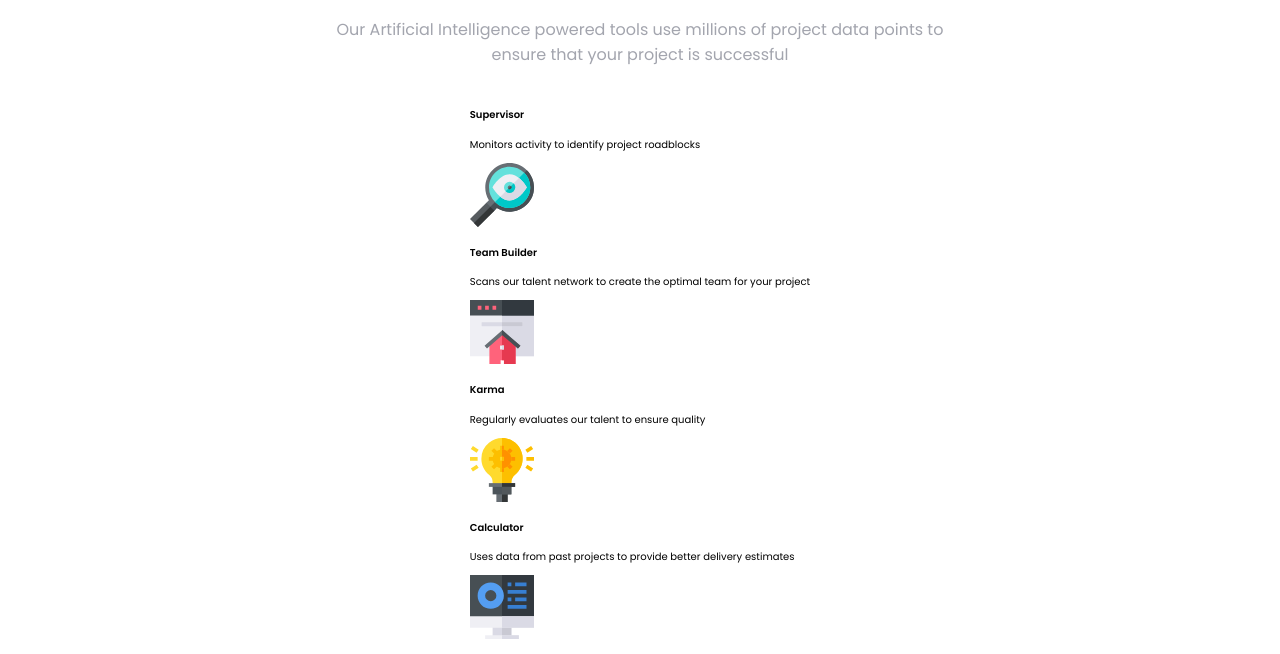
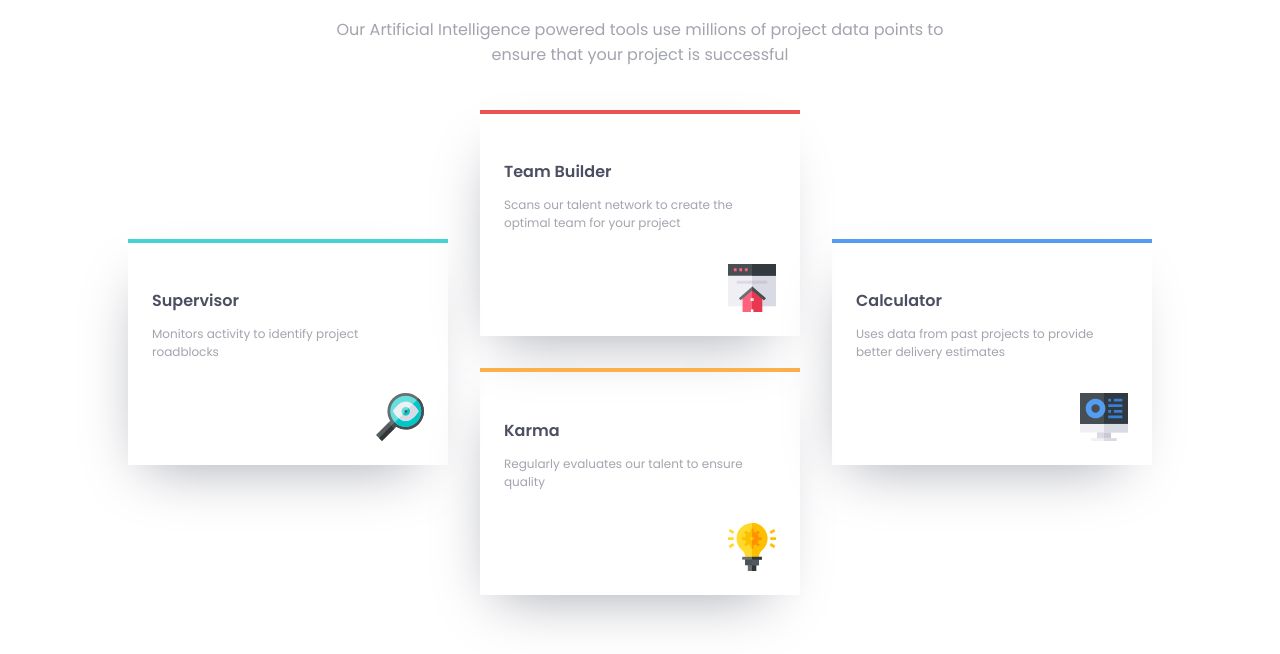
Before and after one commit to Gabriela-hub-89/four-card-feature-section-master, a plain HTML site: page index.html in a window 1280 px wide. Shown: the part 146-800 px from the top of the page. Drawn offline with Linux system fonts and the light colour scheme.

Commit message:
add styles to the cards

```diff
--- a/style.css
+++ b/style.css
@@ -43,3 +43,75 @@ h2{
     color: hsl(229, 6%, 66%);
     font-size: 2vh;
 }
+.cards{
+    display: grid;
+    grid-template-columns: 1fr 1fr 1fr;
+    grid-template-rows: 1fr 1fr 1fr 1fr;
+}
+.card-supervisor{
+    grid-column-start: 1;
+    grid-column-end: 2;
+    grid-row-start: 2;
+    grid-row-end: 4;
+    border-top-color: hsl(180, 62%, 55%);
+    border-top-width: 0.5vh;
+    border-top-style: solid;
+}
+.card-team{
+    grid-column-start: 2;
+    grid-column-end: 3;
+    grid-row-start: 1;
+    grid-row-end: 3;
+    border-top-color: hsl(0, 78%, 62%);
+    border-top-width: 0.5vh;
+    border-top-style: solid;
+}
+.card-calculator{
+    grid-column-start: 3;
+    grid-column-end: 4;
+    grid-row-start: 2;
+    grid-row-end: 4;
+    border-top-color: hsl(212, 86%, 64%);
+    border-top-width: 0.5vh;
+    border-top-style: solid;
+}
+.card-karma{
+    grid-column-start: 2;
+    grid-column-end: 3;
+    grid-row-start: 3;
+    grid-row-end: 5;
+    border-top-color: hsl(34, 97%, 64%);
+    border-top-width: 0.5vh;
+    border-top-style: solid;
+}
+.card{
+    display: flex;
+    flex-direction: column;
+    align-items: start;
+    padding: 3vh;
+    margin: 2vh;
+    width: 40vh;
+    box-shadow: -1vh 3vh 7vh -3vh hsl(229, 6%, 66%);
+}
+.card h4{
+    font-weight: 600;
+    color: hsl(234, 12%, 34%);
+    font-size: 2vh;
+    margin-bottom: 0;
+}
+.card p{
+    font-weight: 400;
+    color: hsl(229, 6%, 66%);
+    font-size: 1.5vh;
+    margin-bottom: 4vh;
+}
+.card img{
+    align-self: flex-end;
+    width: 6vh;
+}
+
+.card-calculator{
+    border-top-color: hsl(212, 86%, 64%);
+    border-top-width: 0.5vh;
+    border-top-style: solid;
+}
```
